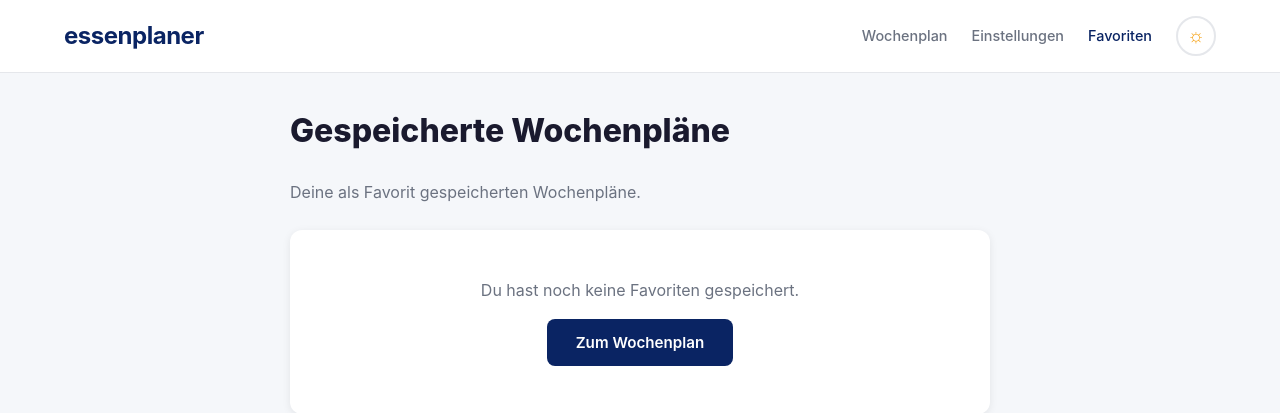
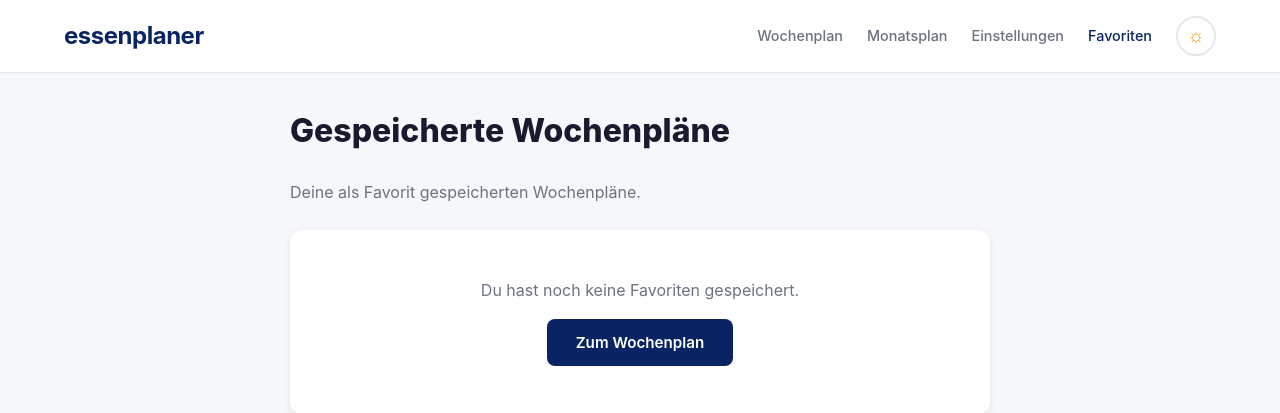
Before and after one commit to guggenbergerME/essenplaner, a FastAPI app: template app/templates/favoriten.html in a window 1280 px wide. Shown: the top 413 px of the page. Run offline with FastAPI, Linux system fonts and the light colour scheme; the template is opened without the code that fills it, so the values that code supplies are empty.

Commit message:
feat: Wochenplan und Monatsplan im Menü nebeneinander
Nav-Reihenfolge auf allen Seiten vereinheitlicht: Wochenplan, Monatsplan, Einstellungen, Favoriten, Admin.
Fehlende Monatsplan-Links in favoriten.html, admin.html, rezept.html und passwort_aendern.html ergänzt.

Co-Authored-By: Claude Sonnet 4.6 <noreply@anthropic.com>

```diff
--- a/app/templates/admin.html
+++ b/app/templates/admin.html
@@ -4,6 +4,7 @@
 
 {% block nav %}
 <a href="/">Wochenplan</a>
+<a href="/monatsplan">Monatsplan</a>
 <a href="/einstellungen">Einstellungen</a>
 <a href="/favoriten">Favoriten</a>
 <a href="/admin" class="header__nav-active">Admin</a>
--- a/app/templates/einstellungen.html
+++ b/app/templates/einstellungen.html
@@ -4,9 +4,9 @@
 
 {% block nav %}
 <a href="/">Wochenplan</a>
+<a href="/monatsplan">Monatsplan</a>
 <a href="/einstellungen" class="header__nav-active">Einstellungen</a>
 <a href="/favoriten">Favoriten</a>
-<a href="/monatsplan">Monatsplan</a>
 {% if is_admin %}<a href="/admin">Admin</a>{% endif %}
 {% endblock %}
 
--- a/app/templates/favoriten.html
+++ b/app/templates/favoriten.html
@@ -4,6 +4,7 @@
 
 {% block nav %}
 <a href="/">Wochenplan</a>
+<a href="/monatsplan">Monatsplan</a>
 <a href="/einstellungen">Einstellungen</a>
 <a href="/favoriten" class="header__nav-active">Favoriten</a>
 {% if is_admin %}<a href="/admin">Admin</a>{% endif %}
--- a/app/templates/index.html
+++ b/app/templates/index.html
@@ -4,9 +4,9 @@
 
 {% block nav %}
 <a href="/" class="header__nav-active">Wochenplan</a>
+<a href="/monatsplan">Monatsplan</a>
 <a href="/einstellungen">Einstellungen</a>
 <a href="/favoriten">Favoriten</a>
-<a href="/monatsplan">Monatsplan</a>
 {% if is_admin %}<a href="/admin">Admin</a>{% endif %}
 {% endblock %}
 
--- a/app/templates/monatsplan.html
+++ b/app/templates/monatsplan.html
@@ -4,6 +4,7 @@
 
 {% block nav %}
 <a href="/">Wochenplan</a>
+<a href="/monatsplan" class="header__nav-active">Monatsplan</a>
 <a href="/einstellungen">Einstellungen</a>
 <a href="/favoriten">Favoriten</a>
 {% if is_admin %}<a href="/admin">Admin</a>{% endif %}
--- a/app/templates/passwort_aendern.html
+++ b/app/templates/passwort_aendern.html
@@ -4,6 +4,7 @@
 
 {% block nav %}
 <a href="/">Wochenplan</a>
+<a href="/monatsplan">Monatsplan</a>
 <a href="/einstellungen">Einstellungen</a>
 <a href="/favoriten">Favoriten</a>
 {% if is_admin %}<a href="/admin">Admin</a>{% endif %}
--- a/app/templates/rezept.html
+++ b/app/templates/rezept.html
@@ -4,6 +4,7 @@
 
 {% block nav %}
 <a href="/">Wochenplan</a>
+<a href="/monatsplan">Monatsplan</a>
 <a href="/einstellungen">Einstellungen</a>
 <a href="/favoriten">Favoriten</a>
 {% if is_admin %}<a href="/admin">Admin</a>{% endif %}
```
